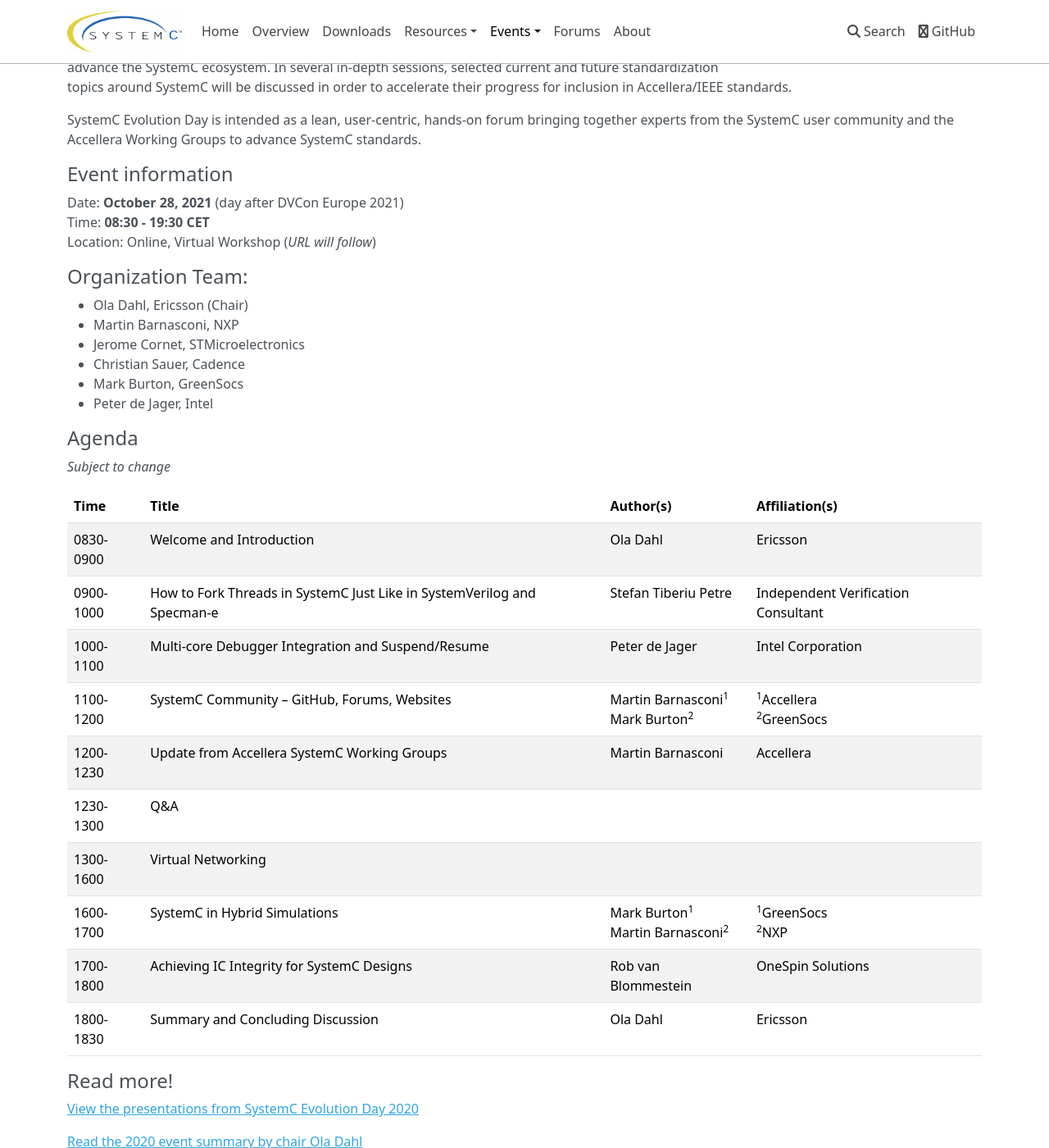
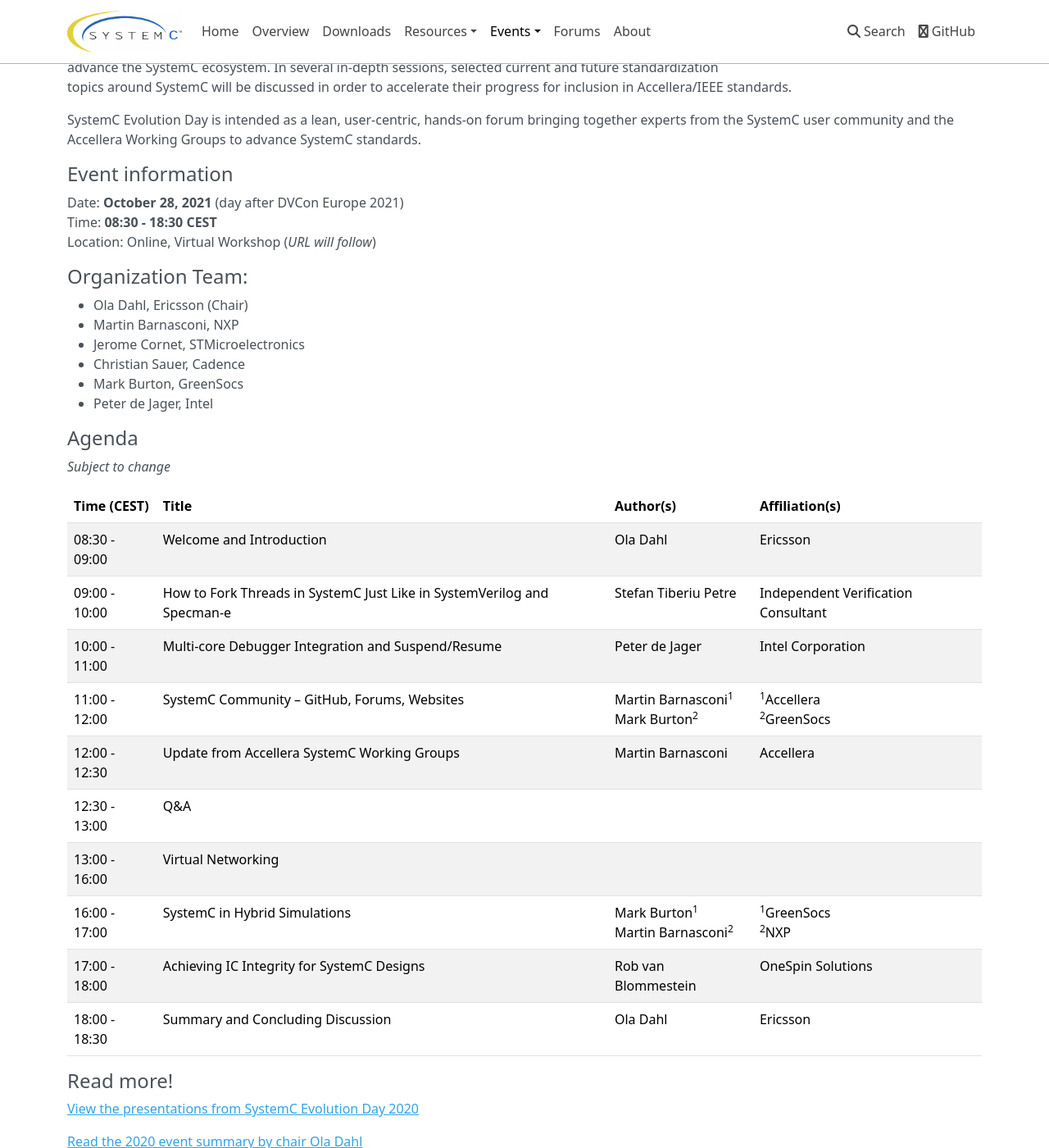
Before and after one commit to accellera-official/systemc.org, an MkDocs documentation site: the page built from docs/events/sced2021.md, in a window 1280 px wide and 1400 px high, scrolled down 202 px. Shown: the whole window at 82% size. Built offline with MkDocs 1.6.1, drawn with Linux system fonts in a browser that asks for light colours; nearby versions of some CDN libraries.

Commit message:
update SCED 2021 time table (CEST)

```diff
--- a/docs/events/sced2021.md
+++ b/docs/events/sced2021.md
@@ -14,7 +14,7 @@
 ## Event information
 
 Date: **October 28, 2021** (day after DVCon Europe 2021)<br>
-Time: **08:30 - 19:30 CET**<br>
+Time: **08:30 - 18:30 CEST**<br>
 Location: Online, Virtual Workshop (*URL will follow*)
 
 ## Organization Team:
@@ -30,18 +30,18 @@
 
 *Subject to change*
 
-|Time | Title | Author(s) | Affiliation(s) |
+|Time (CEST) | Title | Author(s) | Affiliation(s) |
 | ----------- | ----------- | ----------- | ----------- |
-|0830-0900 | Welcome and Introduction | Ola Dahl | Ericsson |
-|0900-1000 | How to Fork Threads in SystemC Just Like in SystemVerilog and Specman-e | Stefan Tiberiu Petre	| Independent Verification Consultant |
-|1000-1100 | Multi-core Debugger Integration and Suspend/Resume | Peter de Jager | Intel Corporation |
-|1100-1200 | SystemC Community – GitHub, Forums, Websites | Martin Barnasconi<sup>1</sup><br> Mark Burton<sup>2</sup> | <sup>1</sup>Accellera<br> <sup>2</sup>GreenSocs |
-|1200-1230 | Update from Accellera SystemC Working Groups | Martin Barnasconi | Accellera |
-|1230-1300 | Q&A |
-|1300-1600 | Virtual Networking |
-|1600-1700 | SystemC in Hybrid Simulations | Mark Burton<sup>1</sup><br> Martin Barnasconi<sup>2</sup> | <sup>1</sup>GreenSocs<br><sup>2</sup>NXP |
-|1700-1800 | Achieving IC Integrity for SystemC Designs | Rob van Blommestein | OneSpin Solutions |
-|1800-1830 | Summary and Concluding Discussion | Ola Dahl | Ericsson |
+|08:30 - 09:00 | Welcome and Introduction | Ola Dahl | Ericsson |
+|09:00 - 10:00 | How to Fork Threads in SystemC Just Like in SystemVerilog and Specman-e | Stefan Tiberiu Petre	| Independent Verification Consultant |
+|10:00 - 11:00 | Multi-core Debugger Integration and Suspend/Resume | Peter de Jager | Intel Corporation |
+|11:00 - 12:00 | SystemC Community – GitHub, Forums, Websites | Martin Barnasconi<sup>1</sup><br> Mark Burton<sup>2</sup> | <sup>1</sup>Accellera<br> <sup>2</sup>GreenSocs |
+|12:00 - 12:30 | Update from Accellera SystemC Working Groups | Martin Barnasconi | Accellera |
+|12:30 - 13:00 | Q&A |
+|13:00 - 16:00 | Virtual Networking |
+|16:00 - 17:00 | SystemC in Hybrid Simulations | Mark Burton<sup>1</sup><br> Martin Barnasconi<sup>2</sup> | <sup>1</sup>GreenSocs<br><sup>2</sup>NXP |
+|17:00 - 18:00 | Achieving IC Integrity for SystemC Designs | Rob van Blommestein | OneSpin Solutions |
+|18:00 - 18:30 | Summary and Concluding Discussion | Ola Dahl | Ericsson |
 
 
 ## Read more!
```
